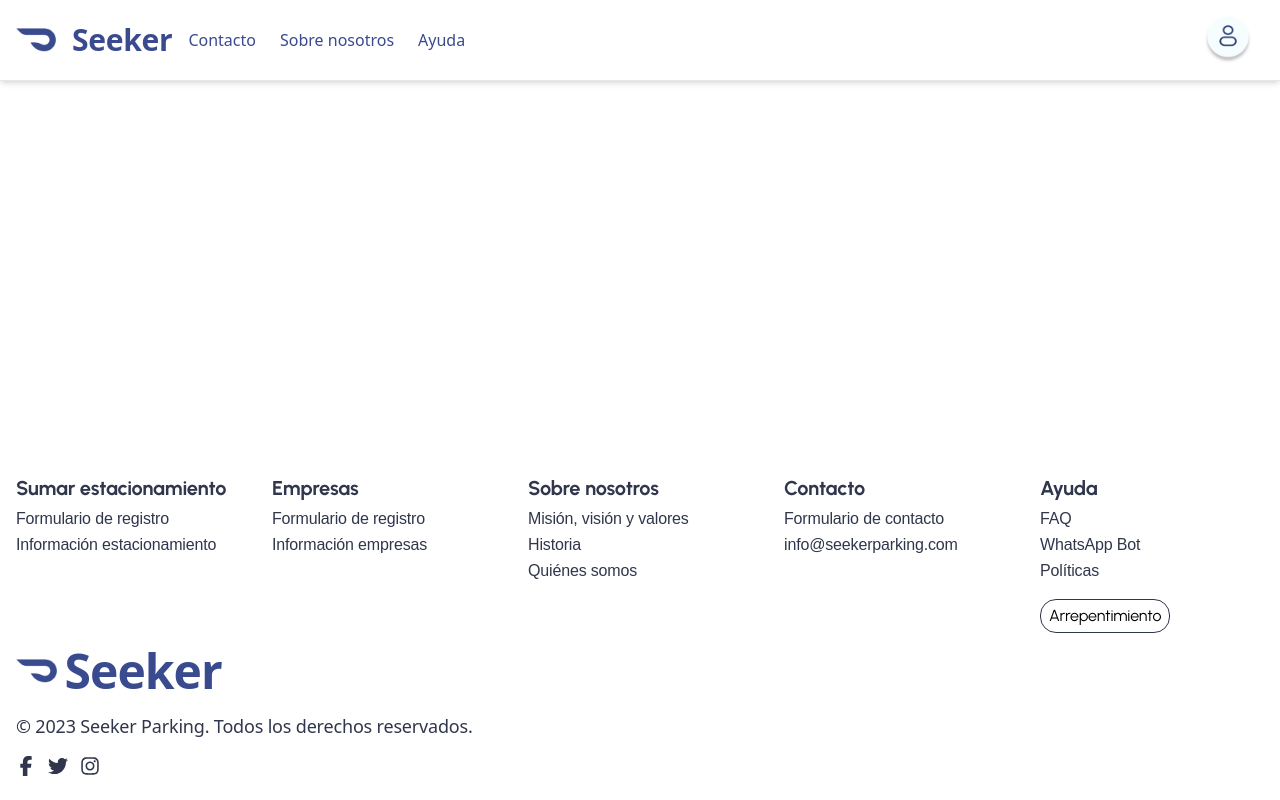
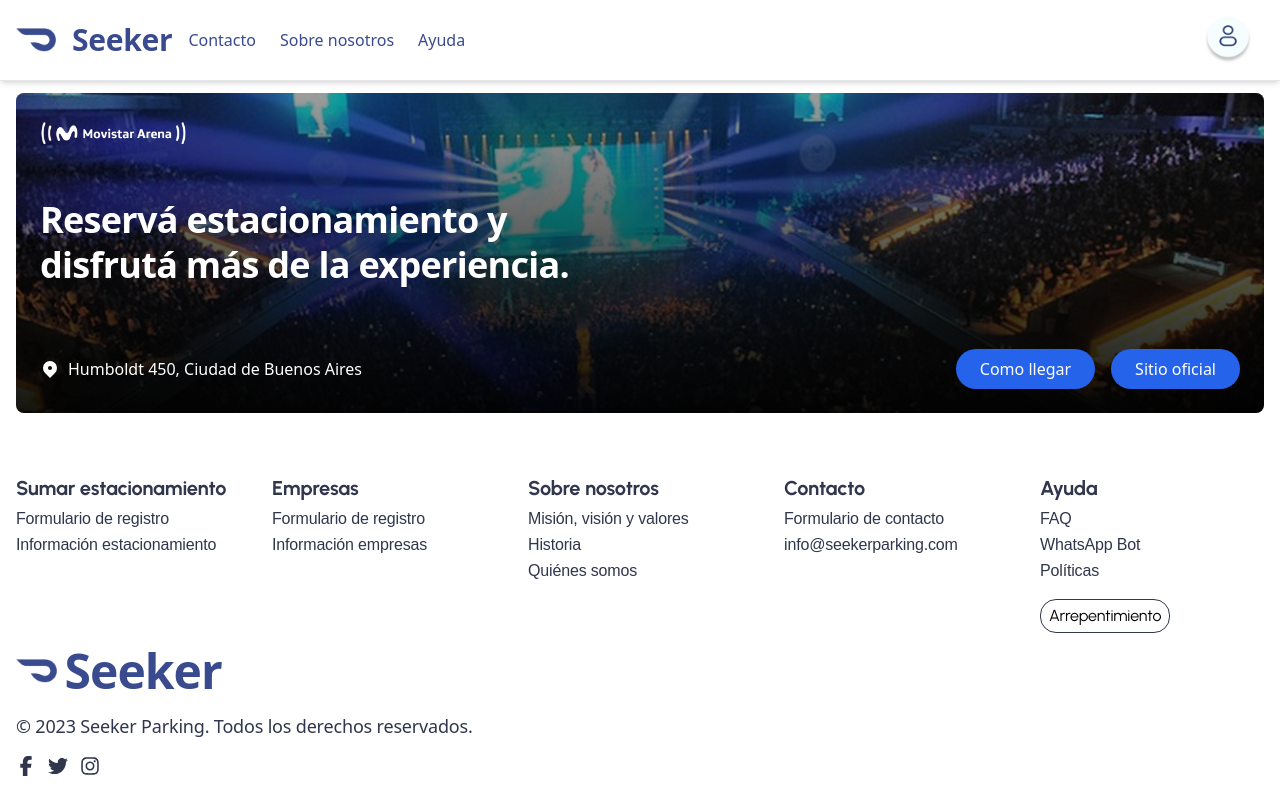
Before and after one commit to seekerparkingdev/frontend, a React (Vite) app: page /venue in a window 1280 px wide. Built offline with nearby package versions, Linux system fonts and the light colour scheme; a small style sheet from the web is missing.

Commit message:
Venues vista

```diff
--- a/src/App.jsx
+++ b/src/App.jsx
@@ -1,6 +1,7 @@
 import "./styles/style.css";
 import { Routes, Route } from "react-router-dom";
 // vistas
+import ViewVenue from "./pages/pageVenue";
 import ViewHome from "./pages/pageHome";
 // componentes fijos
 import Footer from "./components/Footer";
@@ -13,6 +14,7 @@ function App() {
       <main className="flex-grow">
         <Routes>
           <Route path="/" element={<ViewHome />} />
+          <Route path="/venue" element={<ViewVenue/>} />
         </Routes>
       </main>
       <Footer />
--- /dev/null
+++ b/src/components/MovistarBanner.jsx
@@ -0,0 +1,74 @@
+import React from "react";
+
+const MovistarBanner = () => {
+  return (
+    <div className="w-full max-w-9x1 mx-auto px-4 mt-3">
+      <div className="relative w-full h-80 overflow-hidden rounded-lg">
+        {/* Background image with overlay */}
+        <div
+          className="absolute inset-0 bg-[url('/assets/banner.png')] bg-cover bg-center"
+          style={{
+            backgroundBlendMode: "multiply",
+          }}
+        >
+          {/* Dark overlay */}
+          <div className="absolute inset-0 bg-black/30"></div>
+        </div>
+
+        {/* Movistar Logo */}
+        <div className="absolute top-6 left-6">
+          <div className="flex items-center">
+            <img
+              src="/assets/movistar-arena.png"
+              alt="Movistar Arena Logo"
+              className="h-8 w-auto"
+            />
+          </div>
+        </div>
+
+        {/* Content Container */}
+        <div className="relative h-full flex flex-col justify-between p-6">
+          {/* Main Text */}
+          <div className="mt-20">
+            <h1 className="text-white text-4xl font-bold max-w-xl">
+              Reservá estacionamiento y
+              <br />
+              disfrutá más de la experiencia.
+            </h1>
+          </div>
+
+          {/* Bottom Section with Location and Buttons */}
+          <div className="flex items-center justify-between mt-auto">
+            {/* Location */}
+            <div className="flex items-center text-white">
+              <svg
+                className="w-5 h-5 mr-2"
+                fill="currentColor"
+                viewBox="0 0 20 20"
+              >
+                <path
+                  fillRule="evenodd"
+                  d="M5.05 4.05a7 7 0 119.9 9.9L10 18.9l-4.95-4.95a7 7 0 010-9.9zM10 11a2 2 0 100-4 2 2 0 000 4z"
+                  clipRule="evenodd"
+                />
+              </svg>
+              <span>Humboldt 450, Ciudad de Buenos Aires</span>
+            </div>
+
+            {/* Buttons */}
+            <div className="flex gap-4">
+              <button className="px-6 py-2 bg-blue-600 text-white rounded-full hover:bg-blue-700 transition-colors">
+                Como llegar
+              </button>
+              <button className="px-6 py-2 bg-blue-600 text-white rounded-full hover:bg-blue-700 transition-colors">
+                Sitio oficial
+              </button>
+            </div>
+          </div>
+        </div>
+      </div>
+    </div>
+  );
+};
+
+export default MovistarBanner;
--- a/src/components/ParkingReservation.jsx
+++ b/src/components/ParkingReservation.jsx
@@ -103,6 +103,7 @@ const ParkingReservation = () => {
 
   const eventsExtra = [
     {
+      id: 1,
       name: "Concierto de Rock en Vivo",
       venue: "Movistar Arena",
       image: "assets/event1.png",
@@ -110,6 +111,7 @@ const ParkingReservation = () => {
       distance: "42",
     },
     {
+      id: 2,
       name: "Festival de Jazz",
       venue: "Teatro Central",
       image: "assets/event2.png",
@@ -117,6 +119,7 @@ const ParkingReservation = () => {
       distance: "22",
     },
     {
+      id: 3,
       name: "Noche de Comedia",
       venue: "Café Teatro",
       image: "assets/event3.png",
@@ -124,6 +127,7 @@ const ParkingReservation = () => {
       distance: "92",
     },
     {
+      id: 4,
       name: "Concierto Sinfónico",
       venue: "Auditorio Nacional",
       image: "assets/event1.png",
--- /dev/null
+++ b/src/pages/pageVenue.jsx
@@ -0,0 +1,11 @@
+import MovistarBanner from "../components/MovistarBanner";
+
+const pageVenue = () => {
+    return (
+        <>
+            <MovistarBanner />
+        </>
+    );
+}
+
+export default pageVenue;
```
Also changed, not shown: public/assets/banner.png (added), public/assets/movistar-arena.png (added).
